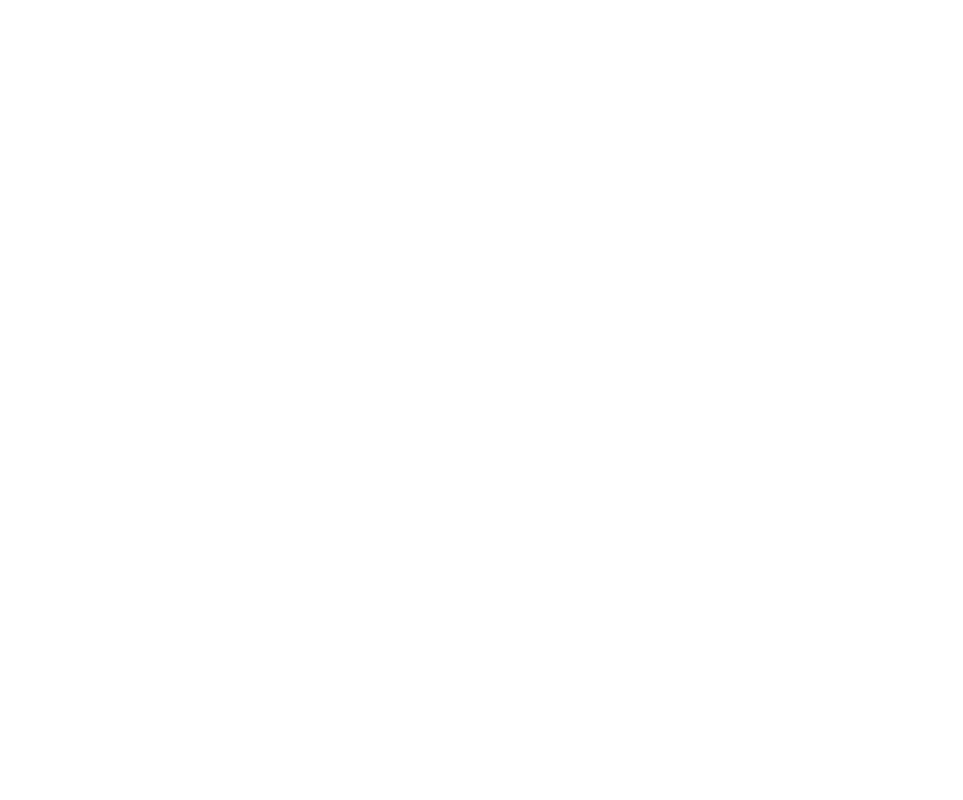
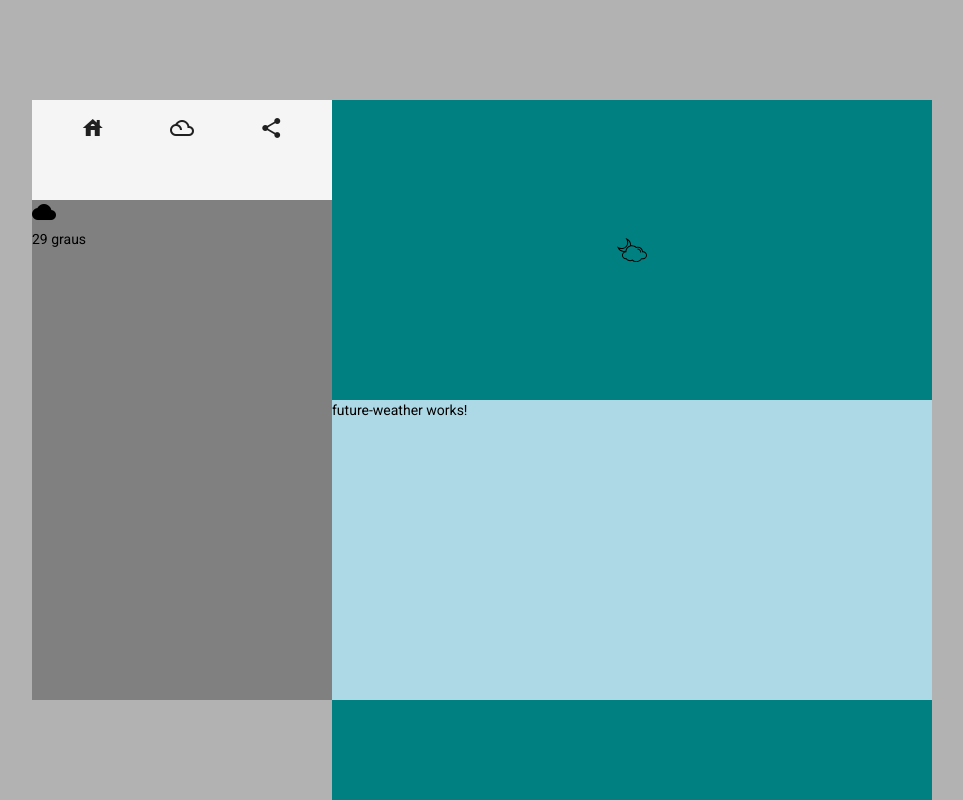
Before and after one commit to programming-man/weather-website, an Angular app: page / in a window 1280 px wide. Shown: the top 800 px of the page, without its empty margins (158-1121 px from the left). Built offline with nearby package versions, Linux system fonts and the light colour scheme.

Commit message:
Juntando as partes

```diff
--- a/src/app/app.component.html
+++ b/src/app/app.component.html
@@ -1,26 +1,16 @@
 <router-outlet></router-outlet>
 <div class="main-content">
   <div class="content-weather">
-    <div class="parent">
-      <div class="div1">1</div>
-      <div class="div2">2</div>
-      <div class="div3"> 3</div>
-      <div class="div4"> 4</div>
+    <div class="nav-container">
+      <app-nav></app-nav>
     </div>
-  </div>
-</div>
-
-<app-today-weather></app-today-weather>
-    <div class="nav-container">
-       <app-nav></app-nav>
-      </div>
     <div class="current-container">
       <app-current-weather></app-current-weather>
-     </div>
+    </div>
     <div class="today-container">
       <app-today-weather></app-today-weather>
-     </div>
+    </div>
     <div class="future-container">
       <app-future-weather></app-future-weather>
     </div>
-</div>
+  </div>
```
